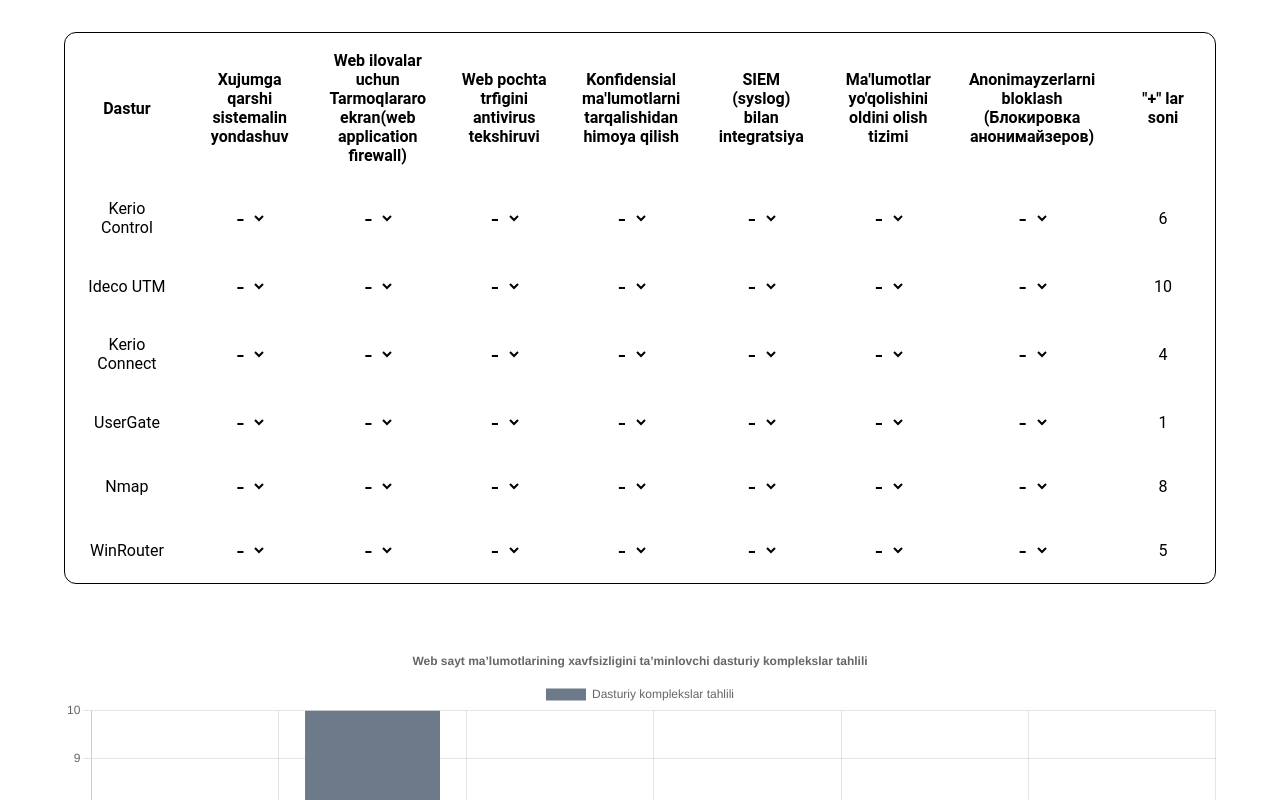
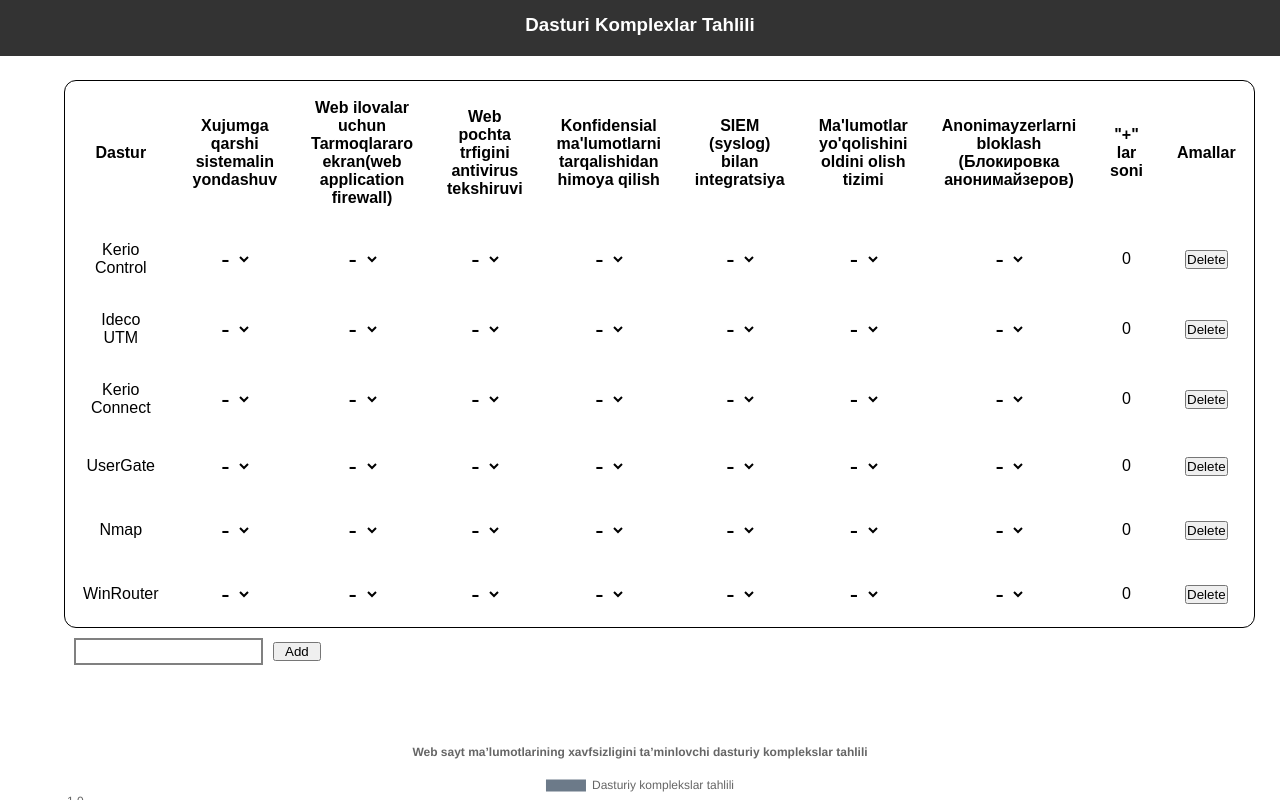
Before and after one commit to muhammadjonqilichev/test-app, a React (Create React App) app: page / in a window 1280 px wide. Shown: the top 800 px of the page. Built offline with nearby package versions, Linux system fonts and the light colour scheme.

Commit message:
modifies: graph

```diff
--- /dev/null
+++ b/src/App.css
@@ -0,0 +1,9 @@
+html {
+    padding: 0;
+}
+
+* {
+    margin: 0;
+    padding: 0;
+    font-family: sans-serif;
+}
--- a/src/App.js
+++ b/src/App.js
@@ -1,36 +1,59 @@
-import React from "react";
+import React, { useMemo, useState } from "react";
 import TablePart from "./components/tablePart/TablePart";
 import { Container } from "@mui/material";
 import { BarChart } from "./components/Bar/Bar";
 import { InfoPart } from "./components/Introductions/InfoPart";
+import Header from './components/Header'
+import "./App.css";
 
 function App() {
 
-  const colNames = [
-    "Dastur",
-    "Xujumga qarshi sistemalin yondashuv",
-    "Web ilovalar uchun Tarmoqlararo ekran(web application firewall)",
-    "Web pochta trfigini antivirus tekshiruvi",
-    "Konfidensial ma'lumotlarni tarqalishidan himoya qilish",
-    "SIEM (syslog) bilan integratsiya",
-    "Ma'lumotlar yo'qolishini oldini olish tizimi",
-    "Anonimayzerlarni bloklash (Блокировка анонимайзеров)",
-    '"+" lar soni',
-  ];
-  const rowNames = [
-    {name: "Kerio Control", value:6},
-    {name:"Ideco UTM", value: 10},
-    {name:"Kerio Connect", value: 4},
-    {name:"UserGate", value: 1},
-    {name:"Nmap", value: 8},
-    {name:"WinRouter", value: 5},
-  ];
+  const [rowData, setRowData] = useState([
+    { name: "Kerio Control", count: 0, value: { colA: '-', colB: '-', colC: '-', colD: '-', colE: '-', colF: '-', colG: '-' } },
+    { name: "Ideco UTM", count: 0, value: { colA: '-', colB: '-', colC: '-', colD: '-', colE: '-', colF: '-', colG: '-' } },
+    { name: "Kerio Connect", count: 0, value: { colA: '-', colB: '-', colC: '-', colD: '-', colE: '-', colF: '-', colG: '-' } },
+    { name: "UserGate", count: 0, value: { colA: '-', colB: '-', colC: '-', colD: '-', colE: '-', colF: '-', colG: '-' } },
+    { name: "Nmap", count: 0, value: { colA: '-', colB: '-', colC: '-', colD: '-', colE: '-', colF: '-', colG: '-' } },
+    { name: "WinRouter", count: 0, value: { colA: '-', colB: '-', colC: '-', colD: '-', colE: '-', colF: '-', colG: '-' } },
+  ]);
+
+  const getBarchartList = useMemo(() => {
+    return rowData.map(el => {
+      return {name: el.name, value: el.value, count: Object.values(el.value).filter(simbol => simbol === '+')?.length}
+    })
+  }, [rowData])
+
+  const changeData = (row, value, key) => {
+    console.log(key)
+    setRowData(el => el.map(el => {
+      if (el.name === row.name) {
+        return {...el, value: {...el.value, [key]: value}}
+      } else {
+        return el
+      }
+    }))
+  }
+
+  const addNewRow = (name) => {
+    if (rowData.find(el => el.name === name)) return
+    setRowData(el => [...el, {name, count: 0, value: { colA: '-', colB: '-', colC: '-', colD: '-', colE: '-', colF: '-', colG: '-' }}])
+  }
+
+  const deleteRow = (row) => {
+    setRowData(el => el.filter(el => el.name !== row.name))
+  }
 
   return (
     <div className="App">
+      <Header />
       <Container>
-      <TablePart colNames={colNames} rowNames={rowNames} />
-        <BarChart colNames={colNames} rowNames={rowNames} />
+      <TablePart
+          rowData={getBarchartList}
+          changeData={changeData}
+          deleteRow={deleteRow}
+          addNewRow={addNewRow}
+          />
+        <BarChart rowNames={getBarchartList} getBarchartList={getBarchartList} />
         <InfoPart/>
       </Container>
     </div>
--- a/src/components/Bar/Bar.jsx
+++ b/src/components/Bar/Bar.jsx
@@ -9,11 +9,10 @@
   Legend,
 } from 'chart.js';
 import { Bar } from 'react-chartjs-2';
-import faker from 'faker';
 import styles from './Bar.module.scss';
 
 
-export function BarChart({rowNames}) {
+export function BarChart({rowNames, getBarchartList}) {
   ChartJS.register(
     CategoryScale,
     LinearScale,
@@ -37,7 +36,7 @@
   };
 
   const labels = rowNames.map(row => row.name);
-  const values = rowNames.map(row => row.value)
+  const values = rowNames.map(row => row.count)
 
   const data = {
     labels,
--- /dev/null
+++ b/src/components/Header/index.jsx
@@ -0,0 +1,7 @@
+export default function Header () {
+    return (
+        <div style={{ fontFamily: 'sans-serif', padding: 4, background: '#333333', height: 48 , textAlign: 'center', color: 'white' }}>
+            <h3 style={{ marginTop: 10}}>Dasturi Komplexlar Tahlili</h3>
+        </div>
+    )
+}
--- a/src/components/tablePart/TablePart.jsx
+++ b/src/components/tablePart/TablePart.jsx
@@ -1,34 +1,43 @@
 import React, { useState, useRef } from "react";
 import styles from "./TablePart.module.scss";
 
-export default function TablePart({ colNames, rowNames }) {
-  const rowName = ["A", "B", "C", "D", "E", "F", "G"];
-
+export default function TablePart({ rowData, changeData, addNewRow, deleteRow }) {
+  const [inputValue, setInputValue] = useState("");
   return (
     <div className={styles.tableBlock}>
       <table>
         <tr>
-          {colNames.map((colName) => (
-            <th key={colName}>{colName}</th>
-          ))}
+          <th>Dastur</th>
+          <th>Xujumga qarshi sistemalin yondashuv</th>
+          <th>Web ilovalar uchun Tarmoqlararo ekran(web application firewall)</th>
+          <th>Web pochta trfigini antivirus tekshiruvi</th>
+          <th>Konfidensial ma'lumotlarni tarqalishidan himoya qilish </th>
+          <th>SIEM (syslog) bilan integratsiya</th>
+          <th>Ma'lumotlar yo'qolishini oldini olish tizimi</th>
+          <th>Anonimayzerlarni bloklash (Блокировка анонимайзеров)</th>
+          <th>"+" lar soni</th>
+          <th>Amallar</th>
         </tr>
         <tbody>
-          {rowNames.map((row) => (
-            <tr key={row.name}>
-              <td>{row.name}</td>
-              {rowName.map((colName) => (
-                <td key={colName}>
-                  <select>
+          {
+            rowData.map(el => <tr>
+              <td>{el.name}</td>
+                {
+                  Object.entries(el.value).map(([key, value], index) => <td key={index}><select value={value} onChange={(e) => {changeData(el, e.target.value, key)} }>
                     <option value="-">-</option>
                     <option value="+">+</option>
-                  </select>
-                </td>
-              ))}
-              <td>{row.value}</td>
-            </tr>
-          ))}
+                  </select></td>)
+                }
+              <td>{el.count}</td>
+              <td><button type="button" onClick={() => deleteRow(el)}>Delete</button></td>
+            </tr>)
+          }
         </tbody>
       </table>
+      <div>
+        <input style={{ padding: 4, border: '2px solid gray', margin: 10}} value={inputValue} onChange={e => setInputValue(e.target.value)}></input>
+        <button style={{ padding: '0px 10px'}} type="button" onClick={() => addNewRow(inputValue)}>Add</button>
+      </div>
     </div>
   );
 }
```
